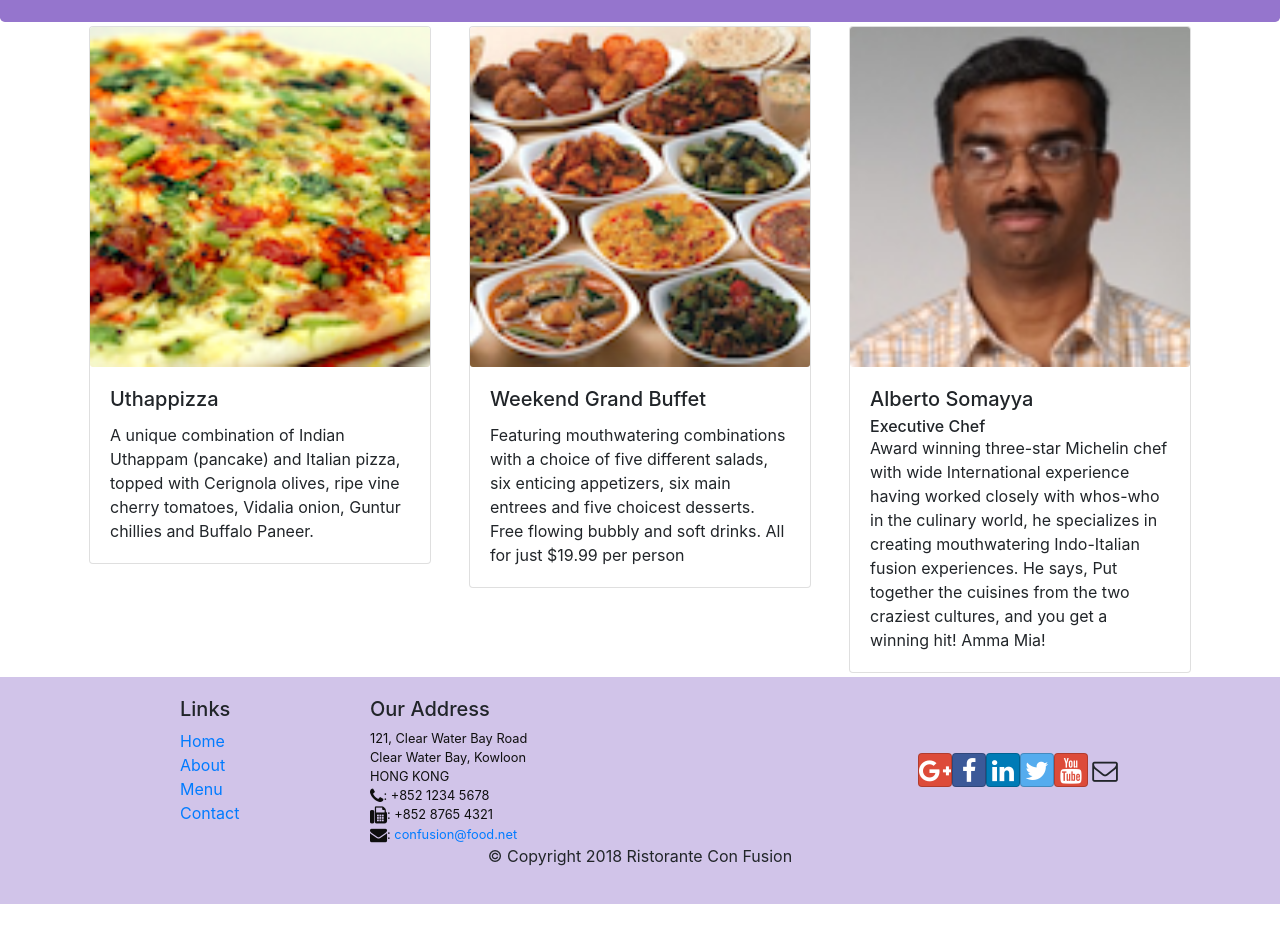
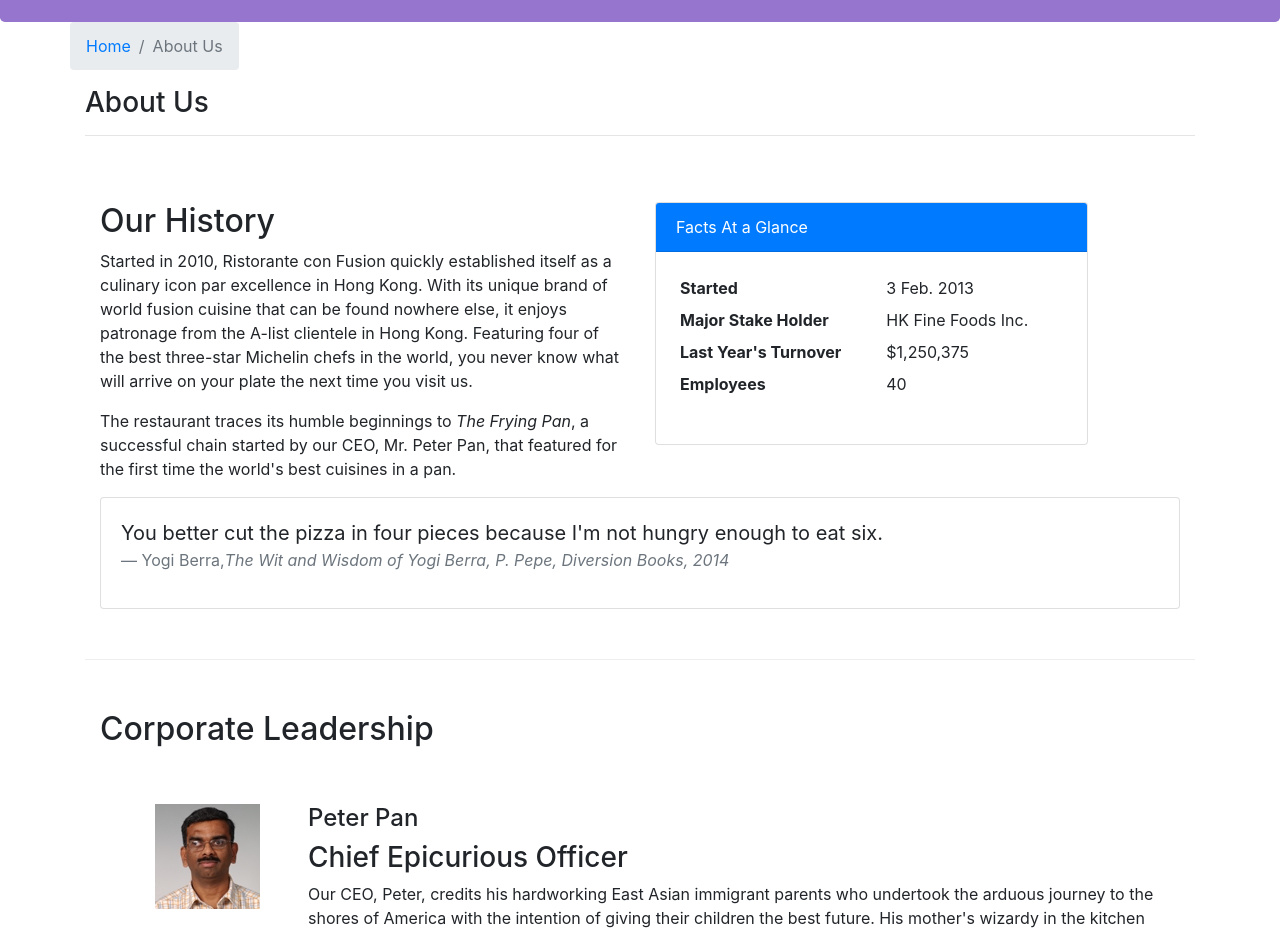
Before and after one commit to priyanshi0799/confusion, a React (Create React App) app: page /aboutus in a window 1280 px wide. Before the commit this address led to /home. Shown: the part 320-1253 px from the top of the page. Before the commit the page ends 1224 px from the top, so only its background shows below. Built offline with nearby package versions, Linux system fonts and the light colour scheme.

Commit message:
About Us Component

```diff
--- /dev/null
+++ b/src/components/AboutusComponent.js
@@ -0,0 +1,97 @@
+import React from 'react';
+import { Breadcrumb, BreadcrumbItem, Card, CardBody, CardHeader, Media } from 'reactstrap';
+import { Link } from 'react-router-dom';
+
+function About(props) {
+
+    const leaders = props.leaders.map((leader) => {
+        return (
+            <RenderLeader leader={leader}></RenderLeader>
+            // <p>Leader {leader.name}</p>
+
+        );
+    });
+
+function RenderLeader({leader}){
+    return(
+        <div className="col-12 mt-5">
+            <Media tag="li">
+                <Media left middle>
+                    <Media object src={leader.image} alt={leader.name}></Media>
+                </Media>
+                <Media body className="ml-5">
+                <Media heading>{leader.name}</Media>
+                    <h3>{leader.designation}</h3>
+                     <p>{leader.description}</p>
+                </Media>
+            </Media>
+        </div>
+    )
+
+}
+
+    return(
+        <div className="container">
+            <div className="row">
+                <Breadcrumb>
+                    <BreadcrumbItem><Link to="/home">Home</Link></BreadcrumbItem>
+                    <BreadcrumbItem active>About Us</BreadcrumbItem>
+                </Breadcrumb>
+                <div className="col-12">
+                    <h3>About Us</h3>
+                    <hr />
+                </div>
+            </div>
+            <div className="row row-content">
+                <div className="col-12 col-md-6">
+                    <h2>Our History</h2>
+                    <p>Started in 2010, Ristorante con Fusion quickly established itself as a culinary icon par excellence in Hong Kong. With its unique brand of world fusion cuisine that can be found nowhere else, it enjoys patronage from the A-list clientele in Hong Kong.  Featuring four of the best three-star Michelin chefs in the world, you never know what will arrive on your plate the next time you visit us.</p>
+                    <p>The restaurant traces its humble beginnings to <em>The Frying Pan</em>, a successful chain started by our CEO, Mr. Peter Pan, that featured for the first time the world's best cuisines in a pan.</p>
+                </div>
+                <div className="col-12 col-md-5">
+                    <Card>
+                        <CardHeader className="bg-primary text-white">Facts At a Glance</CardHeader>
+                        <CardBody>
+                            <dl className="row p-1">
+                                <dt className="col-6">Started</dt>
+                                <dd className="col-6">3 Feb. 2013</dd>
+                                <dt className="col-6">Major Stake Holder</dt>
+                                <dd className="col-6">HK Fine Foods Inc.</dd>
+                                <dt className="col-6">Last Year's Turnover</dt>
+                                <dd className="col-6">$1,250,375</dd>
+                                <dt className="col-6">Employees</dt>
+                                <dd className="col-6">40</dd>
+                            </dl>
+                        </CardBody>
+                    </Card>
+                </div>
+                <div className="col-12">
+                    <Card>
+                        <CardBody className="bg-faded">
+                            <blockquote className="blockquote">
+                                <p className="mb-0">You better cut the pizza in four pieces because
+                                    I'm not hungry enough to eat six.</p>
+                                <footer className="blockquote-footer">Yogi Berra,
+                                <cite title="Source Title">The Wit and Wisdom of Yogi Berra,
+                                    P. Pepe, Diversion Books, 2014</cite>
+                                </footer>
+                            </blockquote>
+                        </CardBody>
+                    </Card>
+                </div>
+            </div>
+            <div className="row row-content">
+                <div className="col-12">
+                    <h2>Corporate Leadership</h2>
+                </div>
+                <div className="col-12">
+                    <Media list>
+                        {leaders}
+                    </Media>
+                </div>
+            </div>
+        </div>
+    );
+    }
+
+export default About;
--- a/src/components/MainComponent.js
+++ b/src/components/MainComponent.js
@@ -12,6 +12,7 @@ import Footer from './FooterComponent';
 import Contact from './ContactComponent';
 
 import { Switch, Route, Redirect} from 'react-router-dom';
+import About from './AboutusComponent';
 
 class Main extends Component {
   constructor(props){
@@ -41,6 +42,12 @@ class Main extends Component {
       )
     }
 
+    const AboutUs = ()=>{
+      return(
+        <About leaders={this.state.leaders}></About>
+      )
+    }
+
   return (
     <div>
       <Header/>
@@ -49,6 +56,7 @@ class Main extends Component {
         <Route exact path="/menu" component={()=> <Menu dishes={this.state.dishes}/>}/>
         <Route path="/menu/:dishId" component={DishWithId}/>
         <Route exact path="/contactus" component={Contact}/>
+        <Route exact path="/aboutus" component={AboutUs}/>
         <Redirect to="/home"/>
       </Switch>
       <Footer/>
```
